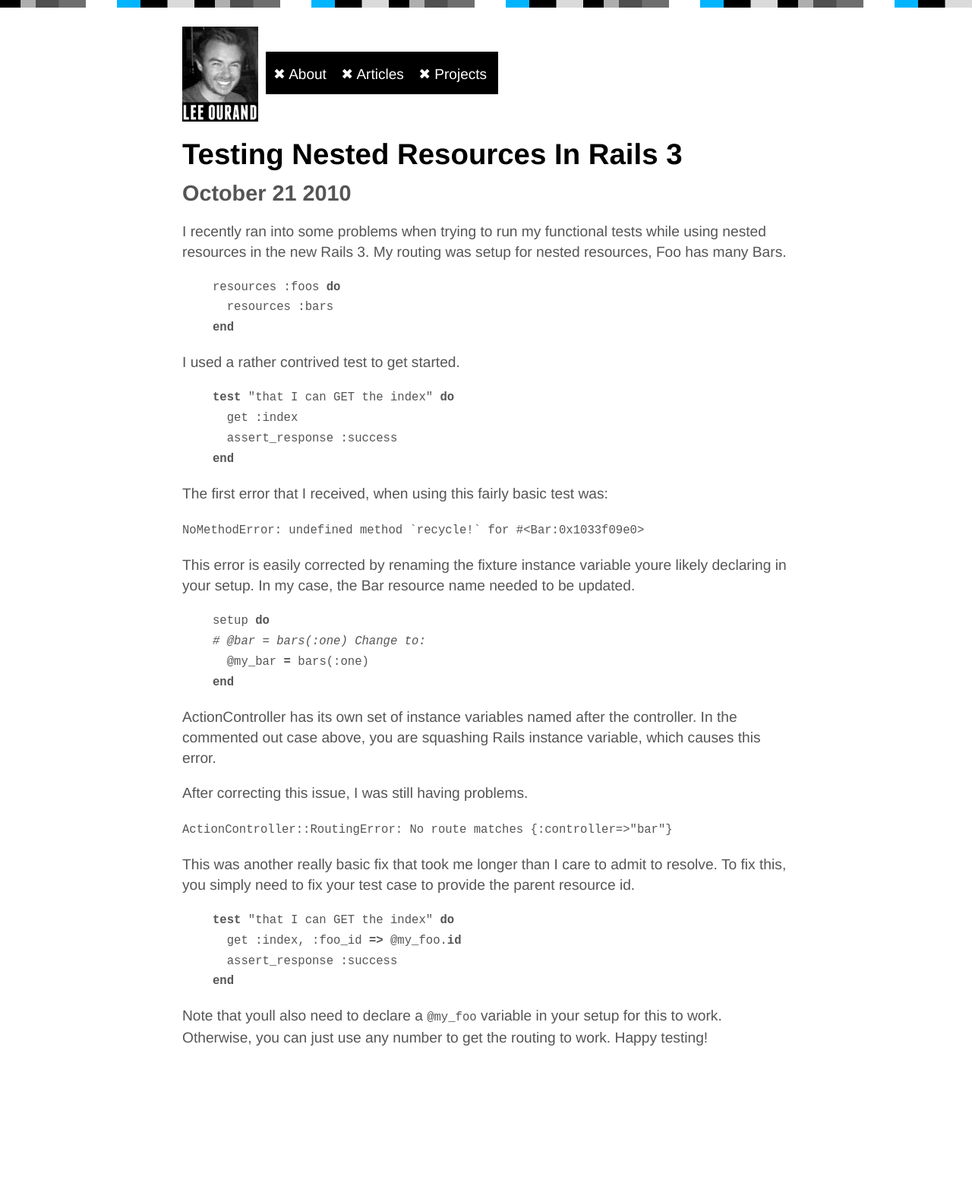
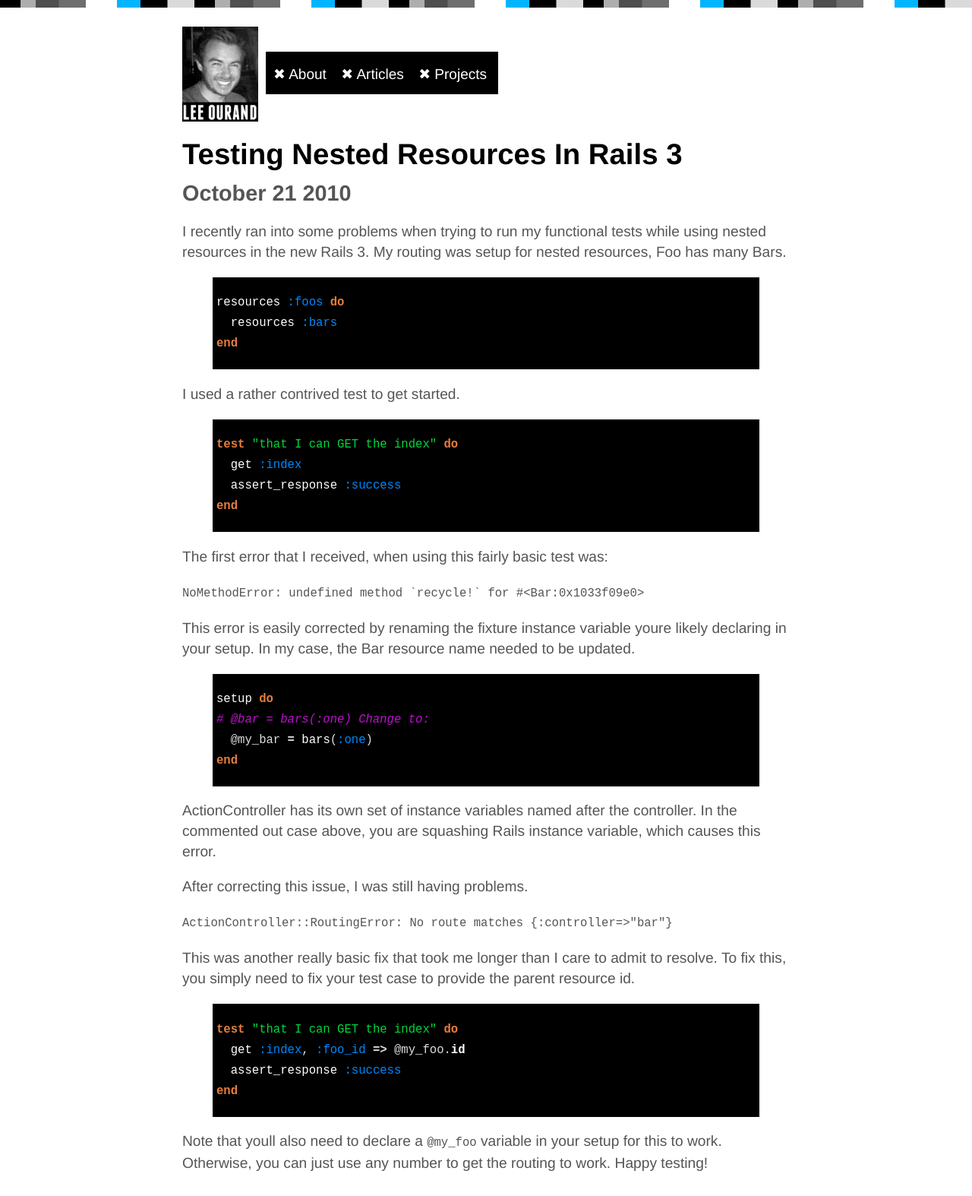
Before and after one commit to leeourand/leeourand.github.com, a Jekyll site: the page built from _posts/2010-10-21-testing-nested-resources-in-rails-3.html, in a window 1280 px wide. Shown: the whole page at 76% size. Built offline with Jekyll 4.4.1, drawn with Linux system fonts in a browser that asks for light colours; comment, search, counter and statistics services are not loaded; before the commit the page ends 1409 px from its top, so only the background shows below that.

Commit message:
Removing Sass variables from pygments

```diff
--- a/assets/stylesheets/style.css
+++ b/assets/stylesheets/style.css
@@ -160,80 +160,65 @@ blockquote {
 
   /* Pygment Highlight */
 
-  $tmc: #fff;
-  $tmc_b: #000;
-  $tmc_k: rgb(231,125,60);
-  $tmc_s: rgb(0,216,60);
-  $tmc_se: rgb(76,76,76);
-  $tmc_c: rgb(249,204,177);
-  $tmc_i: rgb(0,136,254);
-  $tmc_p: rgb(192,14,209);
-  $tmc_p2: rgb(128,0,255);
-  $tmc_y: rgb(255,255,102);
-  $tmc_r: rgb(255,52,47);
-  $tmc_g: rgb(36,255,106);
-  $tmc_h: rgb(50,119,226);
-  $tmc_nt: rgb(48,48,255);
-
   .highlight        { background: #000; font-face: "Courier New", Courier, monospace; color: #DDD; padding: 5px; overflow: auto}
   .highlight .c     { color: #999988; font-style: italic; } /* Comment */
-  .highlight .err   { color: $tmc; } /* Error */
-  .highlight .k     { color: $tmc_k; font-weight: bold; } /* Keyword */
+  .highlight .err   { color: #fff; } /* Error */
+  .highlight .k     { color: rgb(231,125,60); font-weight: bold; } /* Keyword */
   .highlight .o     { font-weight: bold; } /* Operator */
   .highlight .cm    { color: #999988; font-style: italic; } /* Comment.Multiline */
   .highlight .cp    { color: #999999; font-weight: bold; } /* Comment.Preproc */
-  .highlight .c1    { color: $tmc_p; font-style: italic; } /* Comment.Single */
+  .highlight .c1    { color: rgb(192,14,209); font-style: italic; } /* Comment.Single */
   .highlight .cs    { color: #999999; font-weight: bold; font-style: italic; } /* Comment.Special */
-  .highlight .gd    { color: $tmc; background-color: $tmc_r } /* Generic.Deleted */
+  .highlight .gd    { color: #fff; background-color: rgb(255,52,47) } /* Generic.Deleted */
   .highlight .gd .x { color: #000000; background-color: #ffaaaa } /* Generic.Deleted.Specific */
   .highlight .ge    { font-style: italic; } /* Generic.Emph */
   .highlight .gr    { color: #aa0000 } /* Generic.Error */
   .highlight .gh    { color: #999999 } /* Generic.Heading */
-  .highlight .gi    { color: $tmc; background-color: $tmc_g } /* Generic.Inserted */
+  .highlight .gi    { color: #fff; background-color: rgb(36,255,106) } /* Generic.Inserted */
   .highlight .gi .x { color: #000000; background-color: #aaffaa } /* Generic.Inserted.Specific */
   .highlight .go    { color: #888888 } /* Generic.Output */
   .highlight .gp    { color: #555555 } /* Generic.Prompt */
   .highlight .gs    { font-weight: bold; } /* Generic.Strong */
-  .highlight .gu    { color: $tmc; background-color: $tmc_h; } /* Generic.Subheading */
+  .highlight .gu    { color: #fff; background-color: rgb(50,119,226); } /* Generic.Subheading */
   .highlight .gt    { color: #aa0000 } /* Generic.Traceback */
   .highlight .kc    { font-weight: bold; } /* Keyword.Constant */
   .highlight .kd    { font-weight: bold; } /* Keyword.Declaration */
   .highlight .kp    { font-weight: bold; } /* Keyword.Pseudo */
   .highlight .kr    { font-weight: bold; } /* Keyword.Reserved */
-  .highlight .kjs   { color: $tmc_p2; }
+  .highlight .kjs   { color: rgb(128,0,255); }
   .highlight .kt    { color: #445588; font-weight: bold; } /* Keyword.Type */
   .highlight .m     { color: #009999 } /* Literal.Number */
-  .highlight .s     { color: $tmc_s } /* Literal.String */
-  .highlight .n     { color: $tmc; }
-  .highlight .na    { color: $tmc; } /* Name.Attribute */
-  .highlight .nb    { color: $tmc_k; font-weight: bold; } /* Name.Builtin */
-  .highlight .nc    { color: $tmc; } /* Name.Class */
-  .highlight .no    { color: $tmc_c } /* Name.Constant */
+  .highlight .s     { color: rgb(0,216,60) } /* Literal.String */
+  .highlight .n     { color: #fff; }
+  .highlight .na    { color: #fff; } /* Name.Attribute */
+  .highlight .nb    { color: rgb(231,125,60); font-weight: bold; } /* Name.Builtin */
+  .highlight .nc    { color: #fff; } /* Name.Class */
+  .highlight .no    { color: rbg(249,204,177) } /* Name.Constant */
   .highlight .ni    { color: #800080 } /* Name.Entity */
   .highlight .ne    { color: #990000; font-weight: bold; } /* Name.Exception */
-  .highlight .nf    { color: $tmc; font-weight: bold; } /* Name.Function */
-  .highlight .nn    { color: $tmc } /* Name.Namespace */
-  .highlight .nt    { color: $tmc_nt } /* Name.Tag */
-  .highlight .nv    { color: $tmc_c } /* Name.Variable */
+  .highlight .nf    { color: #fff; font-weight: bold; } /* Name.Function */
+  .highlight .nn    { color: #fff } /* Name.Namespace */
+  .highlight .nt    { color: rgb(48,48,255) } /* Name.Tag */
+  .highlight .nv    { color: rbg(249,204,177) } /* Name.Variable */
   .highlight .ow    { font-weight: bold; } /* Operator.Word */
   .highlight .w     { color: #bbbbbb } /* Text.Whitespace */
   .highlight .mf    { color: #009999 } /* Literal.Number.Float */
   .highlight .mh    { color: #009999 } /* Literal.Number.Hex */
-  .highlight .mi    { color: $tmc_i } /* Literal.Number.Integer */
+  .highlight .mi    { color: rgb(0,136,254) } /* Literal.Number.Integer */
   .highlight .mo    { color: #009999 } /* Literal.Number.Oct */
-  .highlight .sb    { color: $tmc_b; background-color: $tmc_y; } /* Literal.String.Backtick */
+  .highlight .sb    { color: #000; background-color: rgb(255,255,102); } /* Literal.String.Backtick */
   .highlight .sc    { color: #d14 } /* Literal.String.Char */
   .highlight .sd    { color: #d14 } /* Literal.String.Doc */
-  .highlight .s2    { color: $tmc_s } /* Literal.String.Double */
-  .highlight .se    { color: $tmc_se } /* Literal.String.Escape */
+  .highlight .s2    { color: rgb(0,216,60) } /* Literal.String.Double */
+  .highlight .se    { color: rgb(0,216,60)e } /* Literal.String.Escape */
   .highlight .sh    { color: #d14 } /* Literal.String.Heredoc */
-  .highlight .si    { color: $tmc } /* Literal.String.Interpol */
-  .highlight .sx    { color: $tmc_s } /* Literal.String.Other */
-  .highlight .sr    { color: $tmc_y } /* Literal.String.Regex */
-  .highlight .s1    { color: $tmc_s } /* Literal.String.Single */
-  .highlight .ss    { color: $tmc_i } /* Literal.String.Symbol */
+  .highlight .si    { color: #fff } /* Literal.String.Interpol */
+  .highlight .sx    { color: rgb(0,216,60) } /* Literal.String.Other */
+  .highlight .sr    { color: rgb(255,255,102) } /* Literal.String.Regex */
+  .highlight .s1    { color: rgb(0,216,60) } /* Literal.String.Single */
+  .highlight .ss    { color: rgb(0,136,254) } /* Literal.String.Symbol */
   .highlight .bp    { color: #999999 } /* Name.Builtin.Pseudo */
   .highlight .vc    { color: #008080 } /* Name.Variable.Class */
-  .highlight .vg    { color: $tmc_c } /* Name.Variable.Global */
-  .highlight .vi    { color: $tmc_c } /* Name.Variable.Instance */
+  .highlight .vg    { color: rbg(249,204,177) } /* Name.Variable.Global */
+  .highlight .vi    { color: rbg(249,204,177) } /* Name.Variable.Instance */
   .highlight .il    { color: #009999 } /* Literal.Number.Integer.Long */
```
